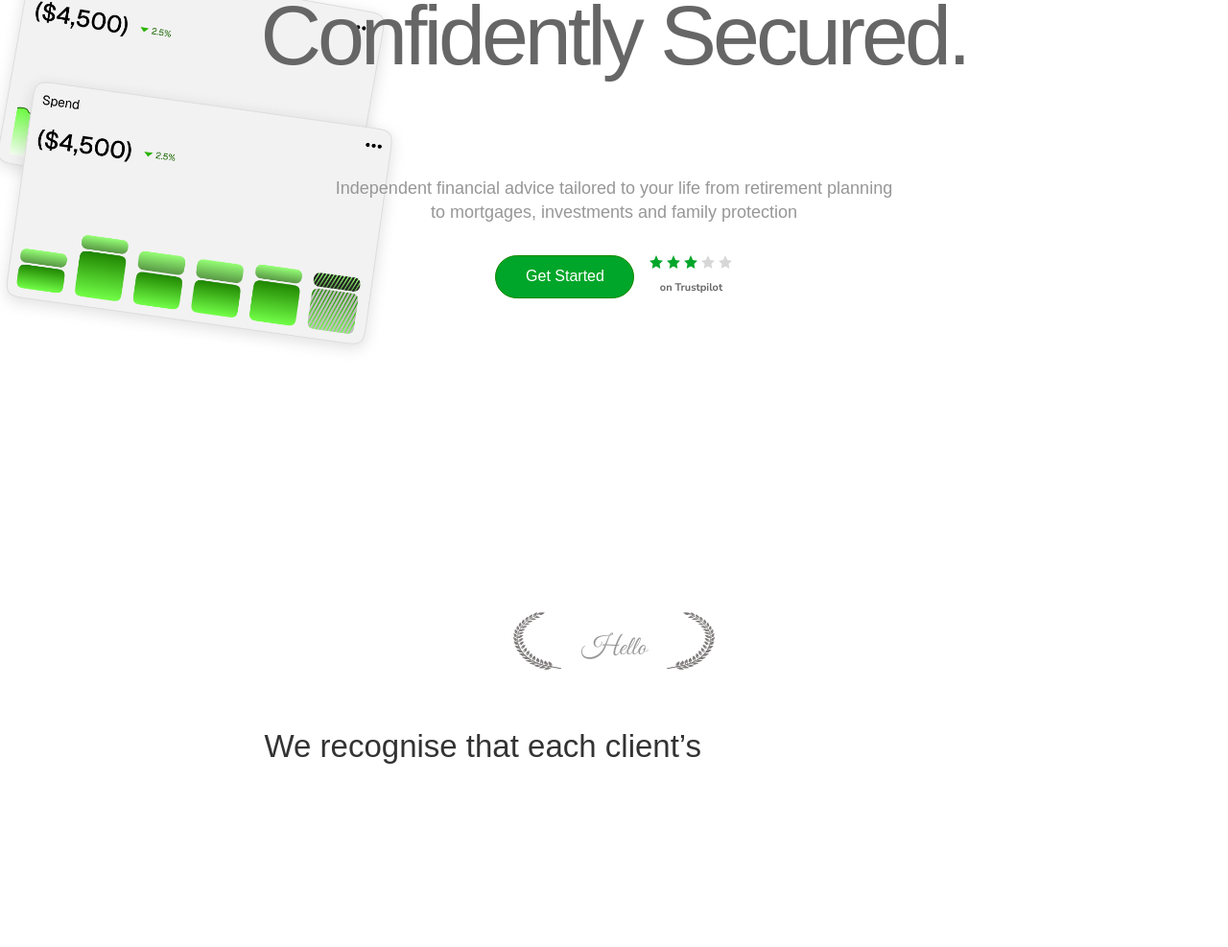
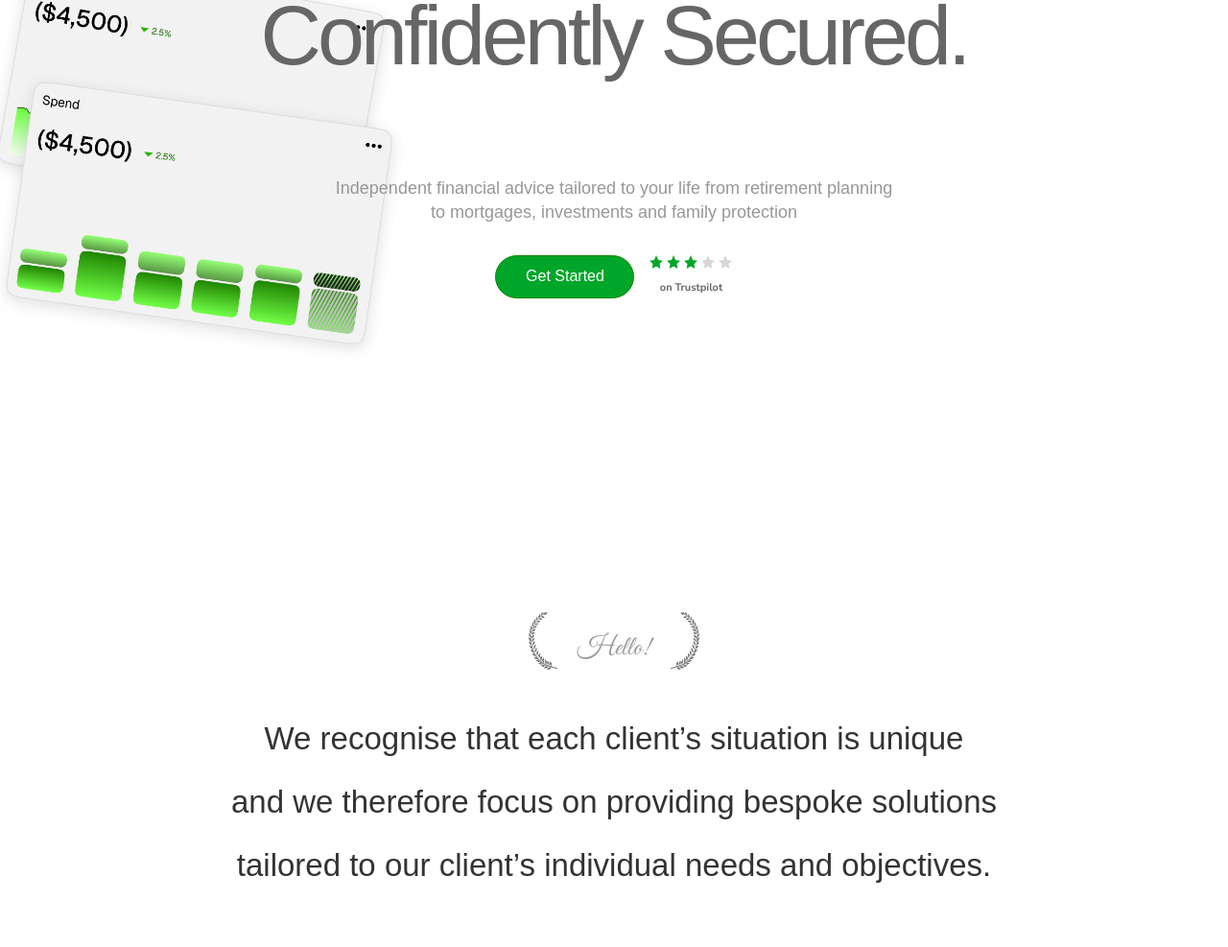
Before and after one commit to ShamzAfo01/Kalo-Finance, a website: page index.html in a window 1280 px wide. Shown: the part 384-1371 px from the top of the page at 96% size. Before the commit the page ends 1335 px from the top, so only its background shows below. Drawn offline with Linux system fonts and the light colour scheme; a web font is replaced by a local one.

Commit message:
continued styling of the founder's message

```diff
--- a/index.html
+++ b/index.html
@@ -194,19 +194,22 @@
   font-weight: 300;
   font-size: 33px;
   text-align: center;
-  line-height: 1.5;
+  line-height: 1;
   margin-top: 60px;
 }
 
-.subtext-word {
-  transition: color 0.5s ease, opacity 0.5s ease;
+.subtext-line {
+  display: block;
   color: #e4e4e4;
   opacity: 0;
+  transform: translateY(10px);
+  transition: all 1s ease;
 }
 
-.subtext-word.visible {
+.subtext-line.visible {
   color: #333333;
   opacity: 1;
+  transform: translateY(0);
 }
 
     .ribbon-container {
@@ -311,61 +314,30 @@
   </section>
 
   <div class="hello-text">
-    <img src="./assets/Right laurel Vector.png" class="wreath" width="50" height="60">
-    Hello
-    <img src="./assets/Right laurel Vector.png" class="wreath" width="50" height="60" style="transform: scaleX(-1);">
+    <img src="./assets/Right laurel Vector.png" class="wreath" width="30" height="60">
+    Hello!
+    <img src="./assets/Right laurel Vector.png" class="wreath" width="30" height="60" style="transform: scaleX(-1);">
   </div>
 
   <div id="subtext" class="subtext">
   <span class="subtext-line">We recognise that each client’s situation is unique</span><br>
   <span class="subtext-line">and we therefore focus on providing bespoke solutions</span><br>
-  <span class="subtext-line">tailored to our client’s individual needs</span><br>
+  <span class="subtext-line">tailored to our client’s individual needs and objectives.</span><br>
   <span class="subtext-line">and objectives.</span>
 </div>
 <script>
-(function() {
-  const subtext = document.getElementById('subtext');
-  if (!subtext) return;
+  const lines = document.querySelectorAll('.subtext-line');
 
-  // Split each line into word spans
-  const lines = subtext.querySelectorAll('.subtext-line');
-  subtext.innerHTML = ''; // Clear the original text
-
-  lines.forEach((line, lineIndex) => {
-    const words = line.textContent.trim().split(' ');
-    words.forEach((word) => {
-      const wordSpan = document.createElement('span');
-      wordSpan.className = 'subtext-word';
-      wordSpan.textContent = word;
-      subtext.appendChild(wordSpan);
-      subtext.appendChild(document.createTextNode(' '));
-    });
-
-    if (lineIndex < lines.length - 1) {
-      subtext.appendChild(document.createElement('br'));
-    }
-  });
-
-  const wordSpans = subtext.querySelectorAll('.subtext-word');
-
-  // Intersection Observer for reveal
-  const observer = new IntersectionObserver((entries) => {
-    entries.forEach(entry => {
-      if (entry.isIntersecting) {
-        let delay = 0;
-        wordSpans.forEach(span => {
-          setTimeout(() => {
-            span.classList.add('visible');
-          }, delay);
-          delay += 1000; // Reveal each word after 1s
-        });
-        observer.unobserve(entry.target);
+  window.addEventListener('scroll', () => {
+    lines.forEach((line, i) => {
+      const rect = line.getBoundingClientRect();
+      if (rect.top < window.innerHeight - 100) {
+        setTimeout(() => {
+          line.classList.add('visible');
+        }, i * 1000); // 1s delay per line
       }
     });
-  }, { threshold: 0.05 });
-
-  observer.observe(subtext);
-})();
+  });
 </script>
 </body>
 </html>
```
